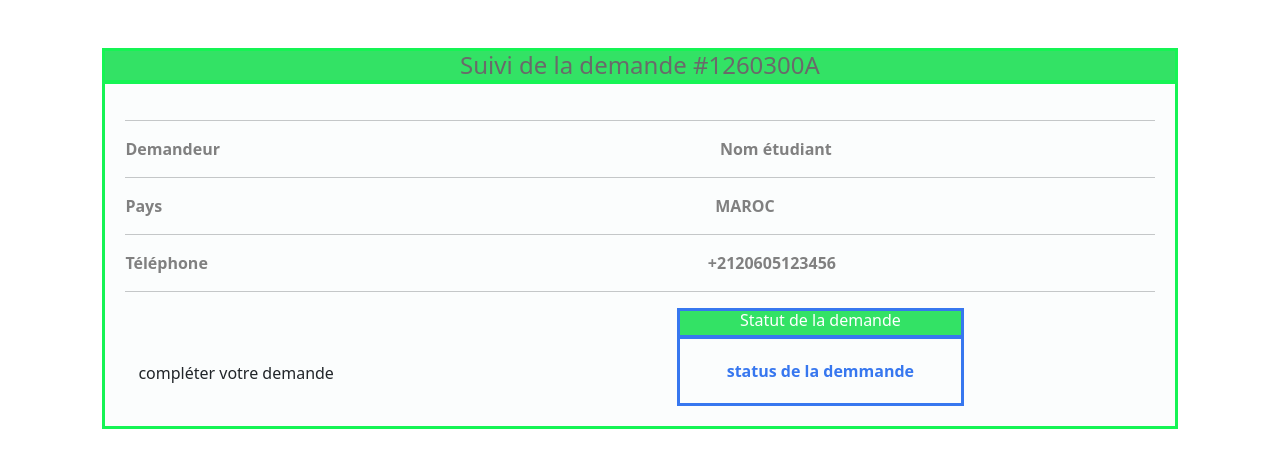
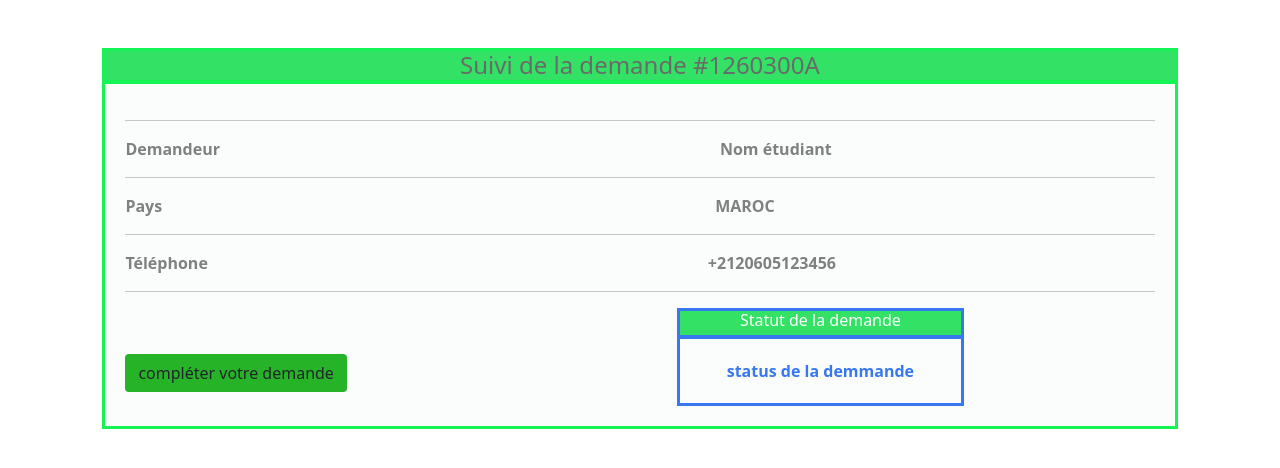
Before and after one commit to yassinezadod/lnscription_universia, a React (Vite) app: page /depot in a window 1280 px wide. In both pictures the pointer is over the link "compléter votre demande". Shown: the top 468 px of the page. Built offline with nearby package versions, Linux system fonts and the light colour scheme.

Commit message:
thirst commit

```diff
--- a/src/components/Fromdepot.css
+++ b/src/components/Fromdepot.css
@@ -53,3 +53,7 @@ h3 {
     color: white;
     border-radius: 4px;
   }
+
+  .btn:hover{
+    background-color: rgb(39, 179, 39);
+  }
```
